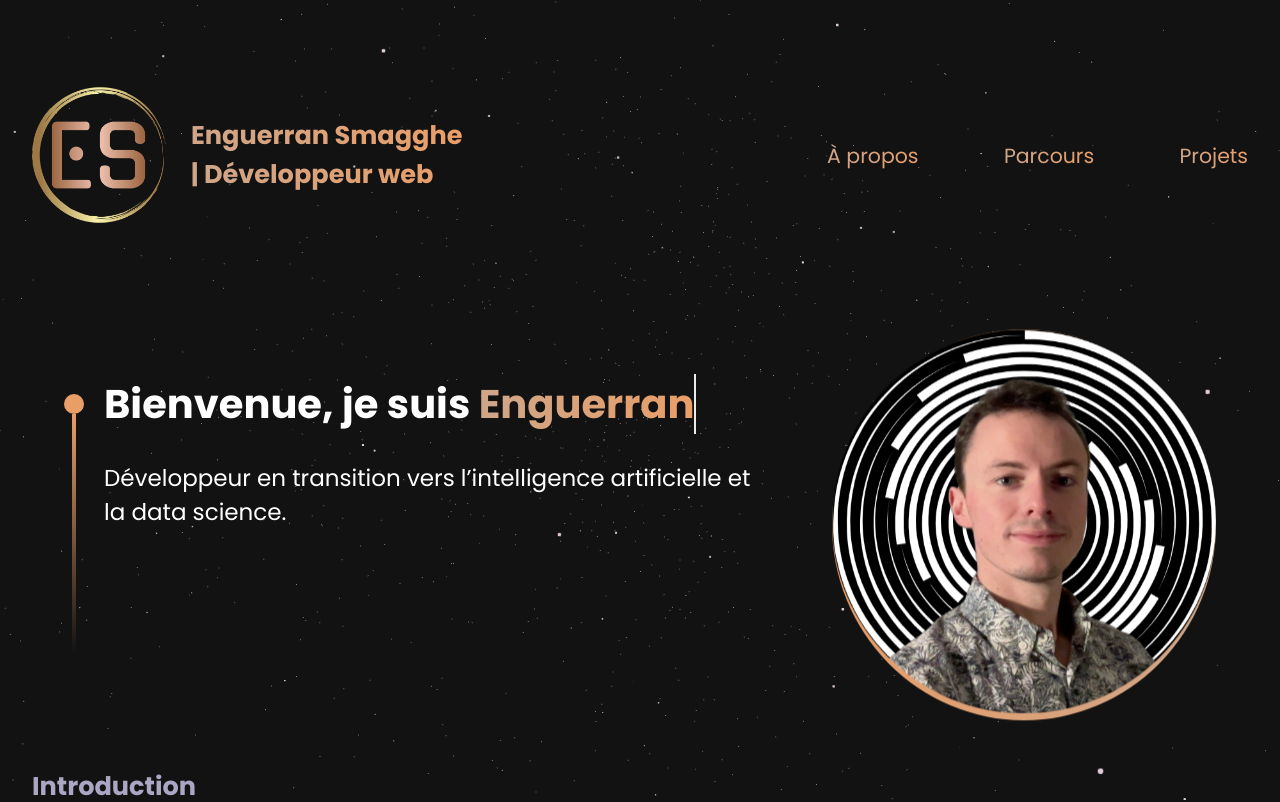
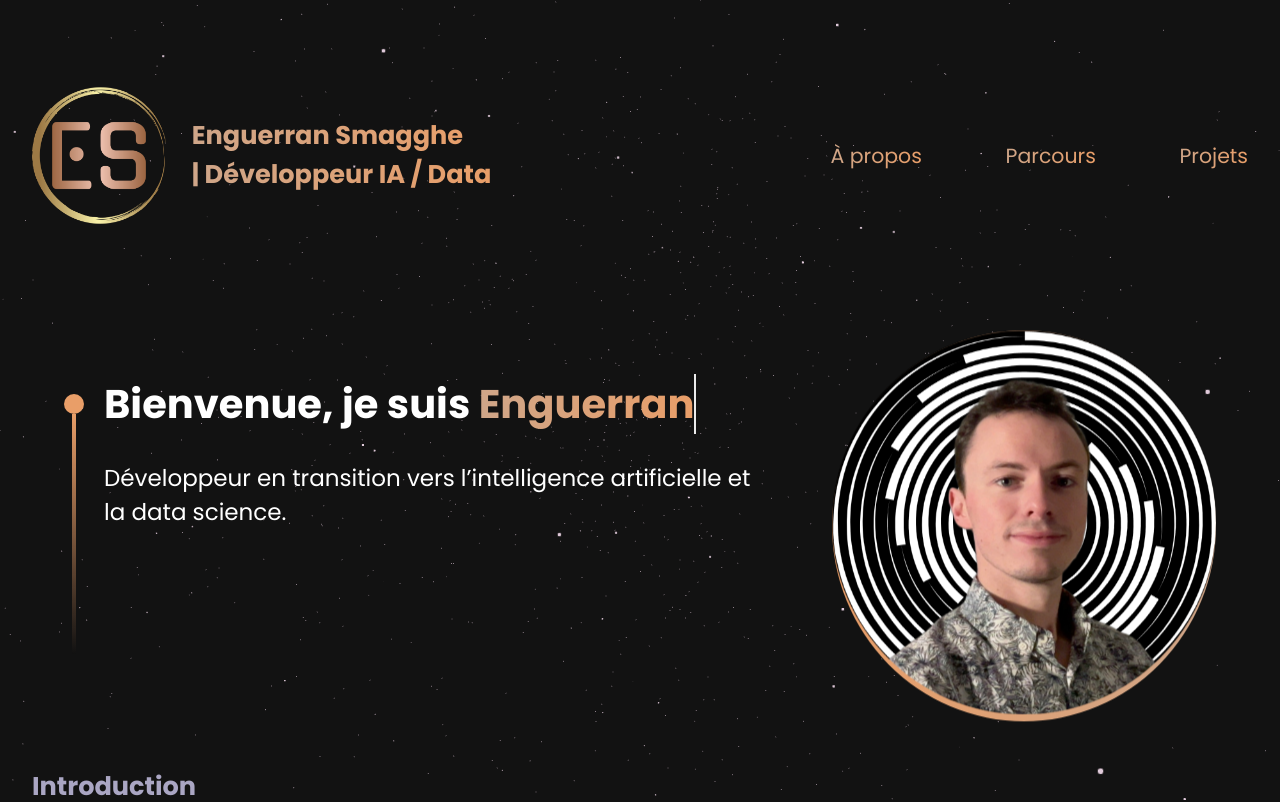
Before and after one commit to EnguerranSGG/Portfolio_3.0, a React (Vite) app: page / in a window 1280 px wide. Shown: the top 802 px of the page. Built offline with nearby package versions, Linux system fonts and the light colour scheme.

Commit message:
feat(components): update title in navbar

```diff
--- a/src/components/Navbar.jsx
+++ b/src/components/Navbar.jsx
@@ -19,7 +19,7 @@ const Navbar = () => {
           window.scrollTo(0, 0)
           }}>
         <img src={logo} alt="logo" className='navbar_logo'/>
-        <p className='logo_text'><span className='no_title'>Enguerran Smagghe<br/>| Développeur web</span></p>
+        <p className='logo_text'><span className='no_title'>Enguerran Smagghe<br/>| Développeur IA / Data</span></p>
         </Link>
         <ul className='navbar_links'>
           {navLinks.map((link) => (
```
